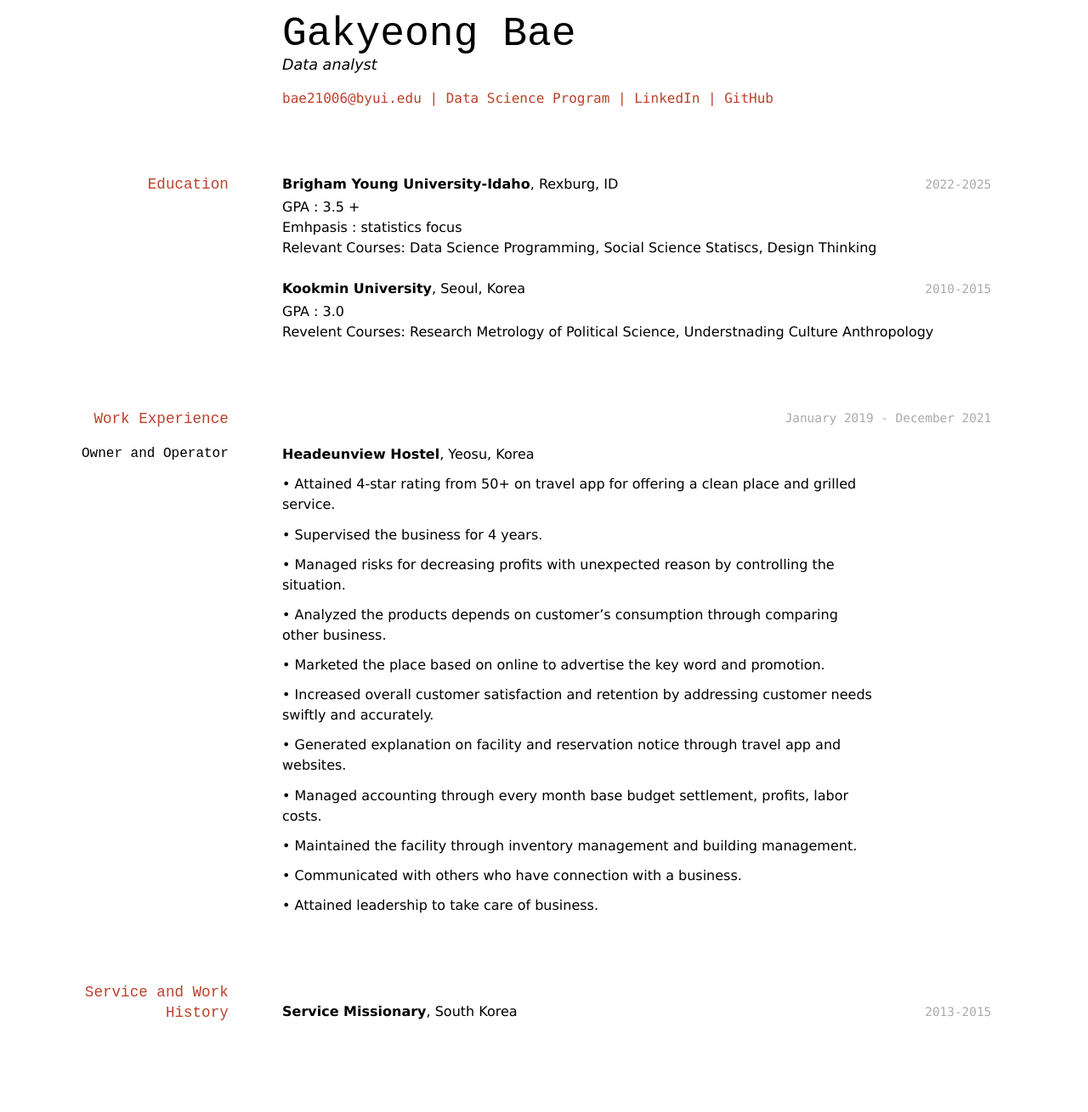
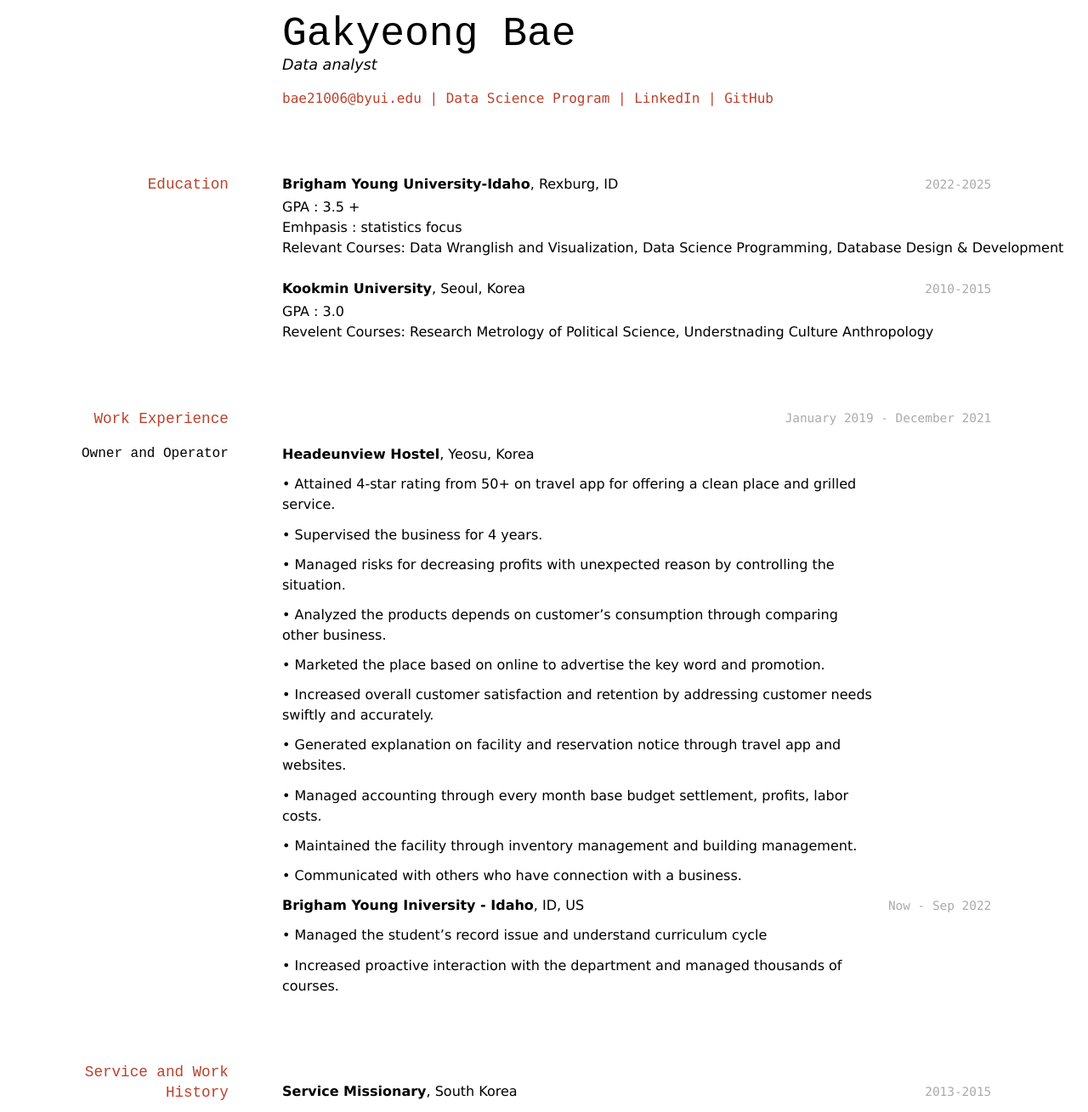
Before and after one commit to Gakyeong/Bae_resume, a Jekyll site: the page built from docs/index.md, in a window 1280 px wide. Shown: the whole page at 85% size. Built offline with Jekyll 4.4.1, drawn with Linux system fonts in a browser that asks for light colours; before the commit the page ends 1214 px from its top, so only the background shows below that.

Commit message:
Update index.md

```diff
--- a/docs/index.md
+++ b/docs/index.md
@@ -21,7 +21,7 @@ __Brigham Young University-Idaho__, Rexburg, ID
 
 - GPA : 3.5 +
 - Emhpasis : statistics focus
-- Relevant Courses: Data Science Programming, Social Science Statiscs, Design Thinking
+- Relevant Courses: Data Wranglish and Visualization, Data Science Programming, Database Design & Development
 
 `2010-2015`
 __Kookmin University__, Seoul, Korea
@@ -57,7 +57,14 @@ __Headeunview Hostel__, Yeosu, Korea
 
 •	Communicated with others who have connection with a business.
 
-•	Attained leadership to take care of business.
+`Now - Sep 2022`
+
+__Brigham Young Iniversity - Idaho__, ID, US
+
+•	Managed the student’s record issue and understand curriculum cycle
+
+•	Increased proactive interaction with the department and managed thousands of courses.
+
 
 ## Service and Work History
 
```
